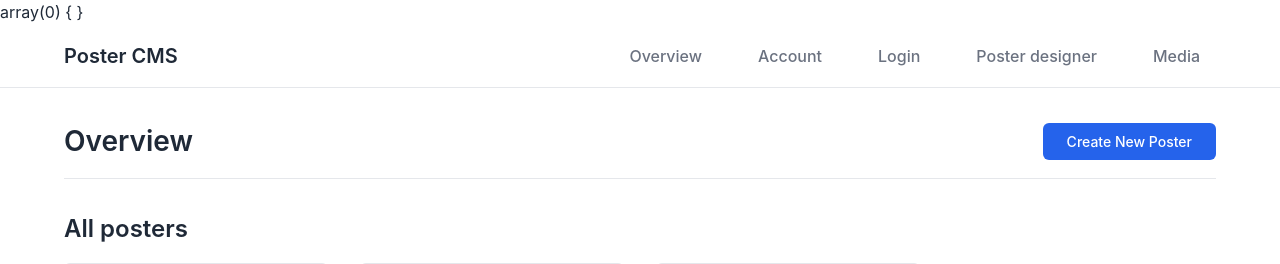
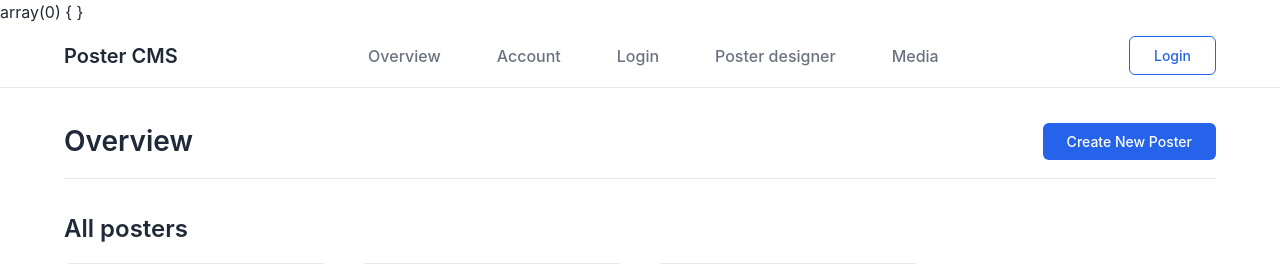
Before and after one commit to fh-dualies/poster-cms, a PHP site: page /index.php in a window 1280 px wide. Shown: the top 264 px of the page. Run offline with PHP 8.4, Linux system fonts and the light colour scheme.

Commit message:
feat: add logout

```diff
--- a/src/api/post.php
+++ b/src/api/post.php
@@ -43,6 +43,11 @@ function execute_function(string $function, $param): void
   }
 }
 
+function redirect(string $path): void
+{
+  header("location: $path");
+}
+
 function login(): void
 {
   global $authController;
--- a/src/components/nav/navigation.php
+++ b/src/components/nav/navigation.php
@@ -1,3 +1,11 @@
+<?php
+require_once __DIR__ . '/../../shared/file-path-enum.php';
+
+if (session_status() === PHP_SESSION_NONE) {
+  session_start();
+}
+?>
+
 <header>
   <div class="container">
     <div class="logo">
@@ -12,5 +20,15 @@
         <li><a href="/ss25-www1/src/pages/media.php">Media</a></li>
       </ul>
     </nav>
+    <form class="unset <?php if (isset($_SESSION['user'])) {
+      echo 'hidden';
+    } ?>" method="POST" action="/ss25-www1/api/post.php">
+      <button type="submit" name="redirect" value="<?php echo FilePathEnum::LOGIN->get_path(); ?>" class="ghost">Login</button>
+    </form>
+    <form class="unset <?php if (!isset($_SESSION['user'])) {
+      echo 'hidden';
+    } ?>" method="POST" action="/ss25-www1/api/post.php">
+      <button type="submit" name="logout" value="logout" class="ghost">Logout</button>
+    </form>
   </div>
 </header>
--- a/src/controller/auth-controller.php
+++ b/src/controller/auth-controller.php
@@ -3,8 +3,6 @@
 namespace controller;
 
 use Config;
-use function create_response;
-use function var_dump;
 
 require_once __DIR__ . '/../shared/file-path-enum.php';
 require_once __DIR__ . '/../shared/regex-enum.php';
--- a/src/styles/components/_button.css
+++ b/src/styles/components/_button.css
@@ -26,3 +26,18 @@ input[type='submit']:hover,
 button.secondary {
   background-color: var(--text-light);
 }
+
+button.ghost,
+input[type='submit'].ghost,
+.button.ghost {
+  background-color: transparent;
+  color: var(--primary-color);
+  border: 1px solid var(--primary-color);
+}
+
+button.ghost:hover,
+input[type='submit'].ghost:hover,
+.button.ghost:hover {
+  background-color: var(--primary-color);
+  color: white;
+}
--- a/src/styles/layout/_main.css
+++ b/src/styles/layout/_main.css
@@ -17,6 +17,18 @@ body {
   min-height: 100vh;
   display: flex;
   flex-direction: column;
+}
+
+.hidden {
+  display: none;
+}
+
+.unset {
+  background-color: unset;
+  border-radius: unset;
+  border: unset;
+  padding: unset;
+  margin-bottom: unset;
 }
 
 .container {
```
Also changed, not shown: src/shared/route-enum.php (+8 -1 lines).
